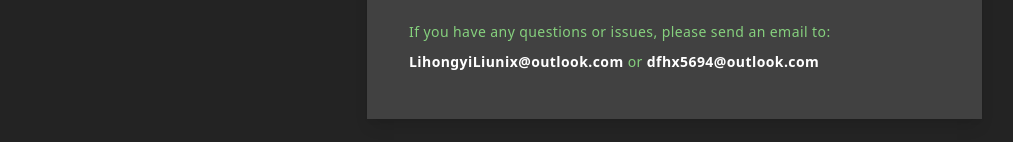
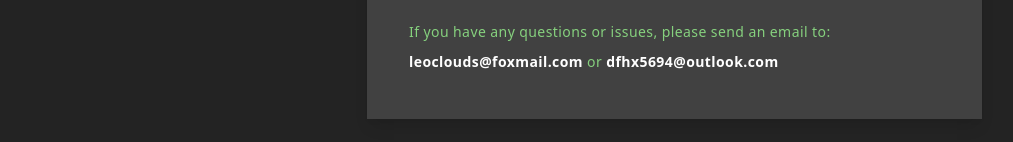
Before and after one commit to ymfwq/DX-development-team.github.io, a plain HTML site: page index.html in a window 1280 px wide. Shown: the part 560-702 px from the top of the page, without its empty margins (133-1146 px from the left). Drawn offline with Linux system fonts and the light colour scheme.

Commit message:
Update index.html
Change the email address

```diff
--- a/index.html
+++ b/index.html
@@ -55,7 +55,7 @@
                         <section class="is-colored is-green">
                             <h3>Help and Questions</h3>
                             <p>If you have any questions or issues, please send an email to:
-                                <b>LihongyiLiunix@outlook.com</b> or <b>dfhx5694@outlook.com</b>
+                                <b>leoclouds@foxmail.com</b> or <b>dfhx5694@outlook.com</b>
                             </p>
                         </section>
                     </div>
```
